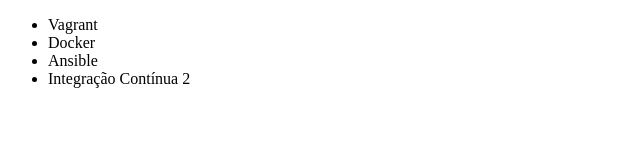
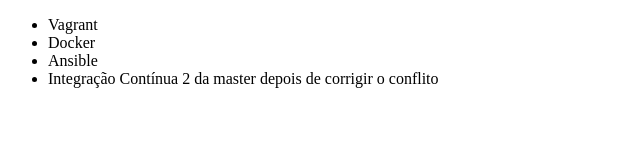
Before and after one commit to fsfariaspe/aula-git-github, a plain HTML site: page index.html in a window 1280 px wide. Shown: the whole page, without its empty margins (0-640 px from the left). Drawn offline with Linux system fonts and the light colour scheme.

Commit message:
Adicionado 2 da master

```diff
--- a/index.html
+++ b/index.html
@@ -9,7 +9,7 @@
         <li>Vagrant</li>
         <li>Docker</li>
         <li>Ansible</li>
-        <li>Integração Contínua 2</li>
+        <li>Integração Contínua 2 da master depois de corrigir o conflito</li>
     </ul>
 </body>
 </html>
```
